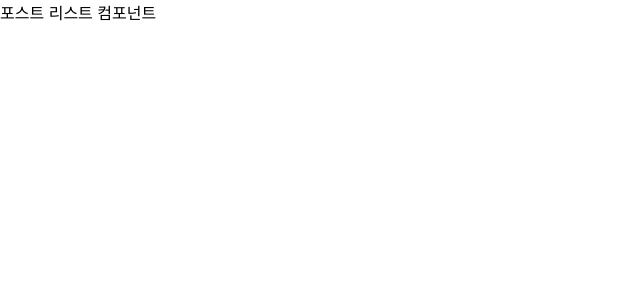
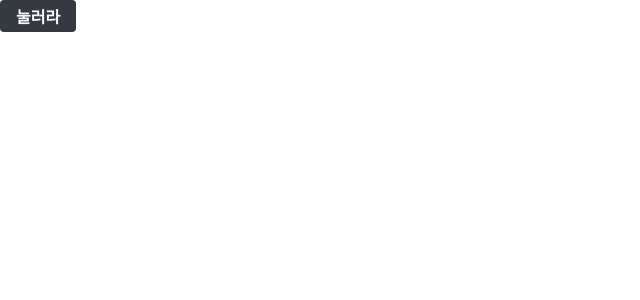
Before and after one commit to kang-gicheon/React_test, a React (Create React App) app in the folder blog/: page / in a window 1280 px wide. Shown: the top 300 px of the page, without its empty margins (0-640 px from the left). Built offline with nearby package versions, Linux system fonts and the light colour scheme.

Commit message:
색상 팔레트 가져오기, 버튼 컴포넌트 생성 + 적용

```diff
--- /dev/null
+++ b/blog/src/components/common/Button.js
@@ -0,0 +1,22 @@
+import { styled } from 'styled-components';
+import palette from '../../lib/styles/palette';
+
+const StyledButton = styled.button`
+  border: none;
+  border-radius: 4px;
+  font-size: 1rem;
+  font-weight: bold;
+  padding: 0.25rem 1rem;
+  color: white;
+  outline: none;
+  cursor: pointer;
+
+  background: ${palette.gray[8]};
+  &:hover {
+    background: ${palette.gray[6]};
+  }
+`;
+
+const Button = (props) => <StyledButton {...props} />;
+
+export default Button;
--- /dev/null
+++ b/blog/src/lib/styles/palette.js
@@ -0,0 +1,30 @@
+// 색상 적용시에 사용할 색상 팔레트
+
+const palette = {
+  gray: [
+    '#f8f9fa',
+    '#f1f3f5',
+    '#e9ecef',
+    '#dee2e6',
+    '#ced4da',
+    '#adb5bd',
+    '#868e96',
+    '#495057',
+    '#343a40',
+    '#212529',
+  ],
+  cyan: [
+    '#e3fafc',
+    '#c5f6fa',
+    '#99e9f2',
+    '#66d9e8',
+    '#3bc9db',
+    '#22b8cf',
+    '#15aabf',
+    '#1098ad',
+    '#0c8599',
+    '#0b7285',
+  ],
+};
+
+export default palette;
--- a/blog/src/pages/PostListPage.js
+++ b/blog/src/pages/PostListPage.js
@@ -1,7 +1,13 @@
 // 포스트 목록 컴포넌트
 
+import Button from '../components/common/Button';
+
 const PostListPage = () => {
-  return <div>포스트 리스트 컴포넌트</div>;
+  return (
+    <div>
+      <Button>눌러라</Button>
+    </div>
+  );
 };
 
 export default PostListPage;
```
